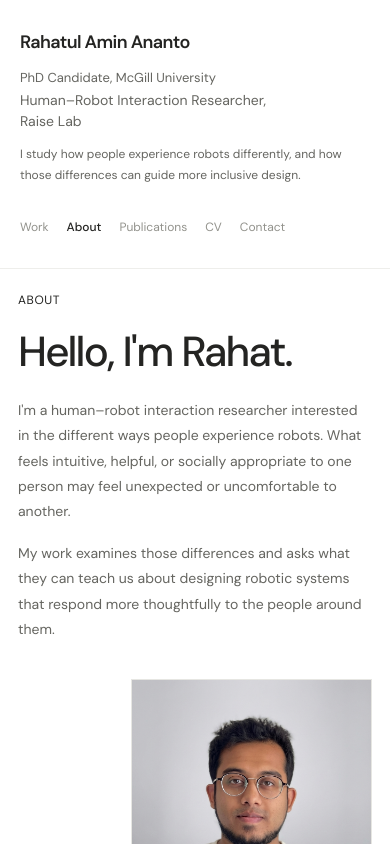
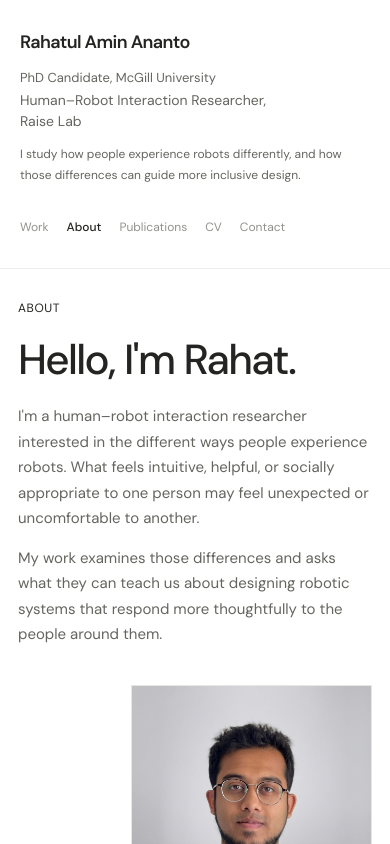
Before and after one commit to RahatulAmin/personal-website, a Next.js app: page /about in a window 390 px wide. Shown: the top 844 px of the page. Built offline with nearby package versions, Linux system fonts and the light colour scheme.

Commit message:
Unify editorial page headers

```diff
--- a/app/about/page.tsx
+++ b/app/about/page.tsx
@@ -11,7 +11,7 @@ export const metadata: Metadata = {
 export default function About() {
   return <main id="main" className="page wrap about-page">
     <header className="about-opening">
-      <div className="about-introduction">
+      <div className="about-introduction editorial-page-header">
         <p className="eyebrow">{about.eyebrow}</p>
         <h1>{about.heading}</h1>
         {about.introduction.map(paragraph => <p key={paragraph}>{paragraph}</p>)}
--- a/app/contact/page.tsx
+++ b/app/contact/page.tsx
@@ -6,7 +6,7 @@ export const metadata: Metadata = { title: 'Contact', description: 'Contact Raha
 
 export default function Contact() {
   return <main id="main" className="page wrap contact-page">
-    <header className="contact-header">
+    <header className="contact-header editorial-page-header">
       <p className="eyebrow">Contact</p>
       <h1>Let&apos;s talk.</h1>
       <p>Whether it&apos;s about human–robot interaction, a potential research collaboration, or an interesting idea, I&apos;d be happy to connect.</p>
--- a/app/cv/page.tsx
+++ b/app/cv/page.tsx
@@ -14,7 +14,7 @@ function ExperienceEntry({ entry }: { entry: (typeof cv.researchExperience)[numb
 
 export default function CV() {
   return <main id="main" className="page wrap cv-page">
-    <header className="cv-header">
+    <header className="cv-header editorial-page-header">
       <p className="eyebrow">{cv.eyebrow}</p>
       <h1>{cv.heading}</h1>
       <p>{cv.introduction}</p>
--- a/app/globals.css
+++ b/app/globals.css
@@ -82,6 +82,10 @@ em { font-style: normal; }
 .page-title { font-family: var(--sans); font-size: clamp(40px, 4.5vw, 64px); font-weight: 500; line-height: 1.05; letter-spacing: -.04em; max-width: 1040px; margin-block: 26px; }
 .page-intro { font-size: 19px; line-height: 1.65; max-width: 680px; color: var(--muted); }
 .page-header { margin-bottom: 65px; }
+.about-page, .publications-page, .cv-page, .contact-page { padding-top: 42px; }
+.editorial-page-header h1 { margin: 21px 0 24px; font-family: var(--sans); font-size: clamp(40px, 4vw, 52px); font-weight: 500; line-height: 1.05; letter-spacing: -.04em; }
+.editorial-page-header>p:not(.eyebrow) { max-width: 660px; color: var(--muted); font-size: 17px; line-height: 1.7; }
+.editorial-page-header>p:not(.eyebrow)+p { margin-top: 14px; }
 .text-layout { display: grid; grid-template-columns: 1fr 2fr; gap: 48px; margin-top: 65px; }
 .text-layout h2 { font-size: 28px; max-width: 270px; }
 .text-layout p { margin-bottom: 20px; color: var(--muted); line-height: 1.9; max-width: 680px; }
@@ -94,10 +98,8 @@ em { font-style: normal; }
 .simple-list { padding: 0; list-style: none; display: grid; grid-template-columns: 1fr 1fr; gap: 12px 30px; font-size: 14px; color: var(--muted); }
 .contact-links { display: flex; flex-wrap: wrap; gap: 30px; margin-top: 35px; }
 .site-content:has(> .contact-page) > .footer { display: none; }
-.contact-page { padding-top: 46px; padding-bottom: 72px; }
+.contact-page { padding-bottom: 72px; }
 .contact-header { max-width: 675px; margin-bottom: 70px; }
-.contact-header h1 { margin: 23px 0 25px; font-size: clamp(42px, 4.2vw, 54px); font-weight: 500; line-height: 1.04; letter-spacing: -.045em; }
-.contact-header>p:not(.eyebrow) { max-width: 650px; color: var(--muted); font-size: 17px; line-height: 1.75; }
 .contact-group { display: grid; grid-template-columns: 140px minmax(0, 1fr); gap: 38px; padding: 24px 0 28px; border-top: 1px solid var(--border); }
 .contact-group h2 { padding-top: 5px; color: var(--muted); font-size: 11px; font-weight: 400; line-height: 1.5; text-transform: uppercase; letter-spacing: .06em; }
 .contact-email-row { display: flex; justify-content: space-between; align-items: center; gap: 28px; min-width: 0; }
@@ -133,11 +135,7 @@ em { font-style: normal; }
 .publication-links a:hover { color: var(--muted); }
 
 /* About page: an editorial profile with replaceable, intentionally varied imagery. */
-.about-page { padding-top: 32px; }
 .about-opening { display: grid; grid-template-columns: minmax(0, 1fr) 280px; gap: 56px; align-items: start; }
-.about-introduction { padding-top: 17px; }
-.about-introduction h1 { margin: 22px 0 31px; font-size: clamp(40px, 4vw, 52px); font-weight: 500; line-height: 1.03; letter-spacing: -.045em; }
-.about-introduction>p:not(.eyebrow) { margin-top: 17px; color: var(--muted); font-size: 15px; line-height: 1.8; }
 .about-media { position: relative; display: block; overflow: hidden; margin: 0; background: var(--media); border: 1px solid #e6e6e2; }
 .about-media img { object-fit: cover; }
 .about-media-placeholder { position: absolute; inset: 0; display: grid; place-content: center; justify-items: center; gap: 12px; padding: 24px; color: #8a8a84; font-size: 9px; line-height: 1.4; text-align: center; text-transform: uppercase; letter-spacing: .08em; }
@@ -172,10 +170,7 @@ em { font-style: normal; }
 .about-experience .text-link { margin-top: 19px; }
 
 /* CV page: compact academic resume typography with a clear primary download action. */
-.cv-page { padding-top: 42px; }
 .cv-header { max-width: 720px; margin-bottom: 82px; }
-.cv-header h1 { margin: 23px 0 24px; font-size: clamp(40px, 4vw, 52px); font-weight: 500; line-height: 1.05; letter-spacing: -.04em; }
-.cv-header>p:not(.eyebrow) { max-width: 660px; color: var(--muted); font-size: 17px; line-height: 1.7; }
 .cv-actions { display: flex; align-items: center; gap: 24px; margin-top: 31px; }
 .cv-download { display: inline-flex; align-items: center; justify-content: space-between; min-width: 190px; padding: 14px 16px; background: var(--ink); color: var(--paper); font-size: 13px; font-weight: 500; }
 .cv-download span { margin-left: 28px; font-size: 17px; font-weight: 400; }
@@ -311,7 +306,6 @@ video { width: 100%; display: block; }
 @media (min-width: 601px) and (max-width: 820px) {
   .about-opening { grid-template-columns: minmax(0, 1fr) 240px; gap: 30px; }
   .about-portrait { max-width: 240px; }
-  .about-introduction>p:not(.eyebrow) { font-size: 14px; }
   .about-story { grid-template-columns: 150px minmax(0, 1fr); gap: 32px; }
   .about-practice, .about-collaboration, .about-beyond>.about-section-copy, .about-experience { grid-template-columns: 200px minmax(0, 1fr); gap: 32px; }
   .cv-section { grid-template-columns: 155px minmax(0, 1fr); gap: 32px; }
@@ -353,10 +347,11 @@ video { width: 100%; display: block; }
   .text-layout h2 { margin-bottom: 24px; }
   .text-layout p { font-size: 14px; }
   .simple-list { grid-template-columns: 1fr; }
-  .contact-page { padding-top: 30px; padding-bottom: 55px; }
+  .about-page, .publications-page, .cv-page, .contact-page { padding-top: 30px; }
+  .editorial-page-header h1 { margin-block: 20px 22px; font-size: 42px; }
+  .editorial-page-header>p:not(.eyebrow) { font-size: 15px; }
+  .contact-page { padding-bottom: 55px; }
   .contact-header { margin-bottom: 54px; }
-  .contact-header h1 { margin-block: 20px 22px; font-size: 43px; }
-  .contact-header>p:not(.eyebrow) { font-size: 15px; }
   .contact-group { display: block; padding-block: 22px 25px; }
   .contact-group h2 { margin-bottom: 17px; padding-top: 0; }
   .contact-email-row { display: grid; justify-content: stretch; gap: 15px; }
@@ -368,11 +363,7 @@ video { width: 100%; display: block; }
   .publication-entry { padding-block: 20px 22px; }
   .publication-entry h2 { font-size: 19px; }
   .publication-authors { font-size: 12px; }
-  .about-page { padding-top: 22px; }
   .about-opening { grid-template-columns: 1fr; gap: 37px; }
-  .about-introduction { padding-top: 0; }
-  .about-introduction h1 { margin-block: 20px 25px; font-size: 42px; }
-  .about-introduction>p:not(.eyebrow) { font-size: 14px; }
   .about-portrait { width: 68%; max-width: 260px; margin-left: auto; }
   .about-story, .about-practice, .about-collaboration, .about-beyond>.about-section-copy, .about-experience { display: block; }
   .about-story, .about-practice, .about-collaboration, .about-beyond, .about-experience { margin-top: 72px; }
@@ -389,10 +380,7 @@ video { width: 100%; display: block; }
   .about-experience { padding-top: 27px; }
   .about-experience>div:first-child { margin-bottom: 30px; }
   .about-experience article { grid-template-columns: 1fr; gap: 3px; padding-block: 13px; }
-  .cv-page { padding-top: 28px; }
   .cv-header { margin-bottom: 60px; }
-  .cv-header h1 { margin-block: 20px 22px; font-size: 42px; }
-  .cv-header>p:not(.eyebrow) { font-size: 15px; }
   .cv-actions { display: block; margin-top: 26px; }
   .cv-download { width: 100%; min-height: 49px; }
   .cv-actions>div { margin-top: 12px; }
--- a/app/publications/page.tsx
+++ b/app/publications/page.tsx
@@ -55,7 +55,7 @@ function PublicationEntry({ publication }: { publication: Publication }) {
 
 export default function Publications() {
   return <main id="main" className="page wrap publications-page">
-    <header className="page-header publications-header">
+    <header className="page-header publications-header editorial-page-header">
       <p className="eyebrow">Research outputs</p>
       <h1 className="page-title">Publications</h1>
       <p className="page-intro">Peer-reviewed publications, manuscripts, and research contributions.</p>
```
